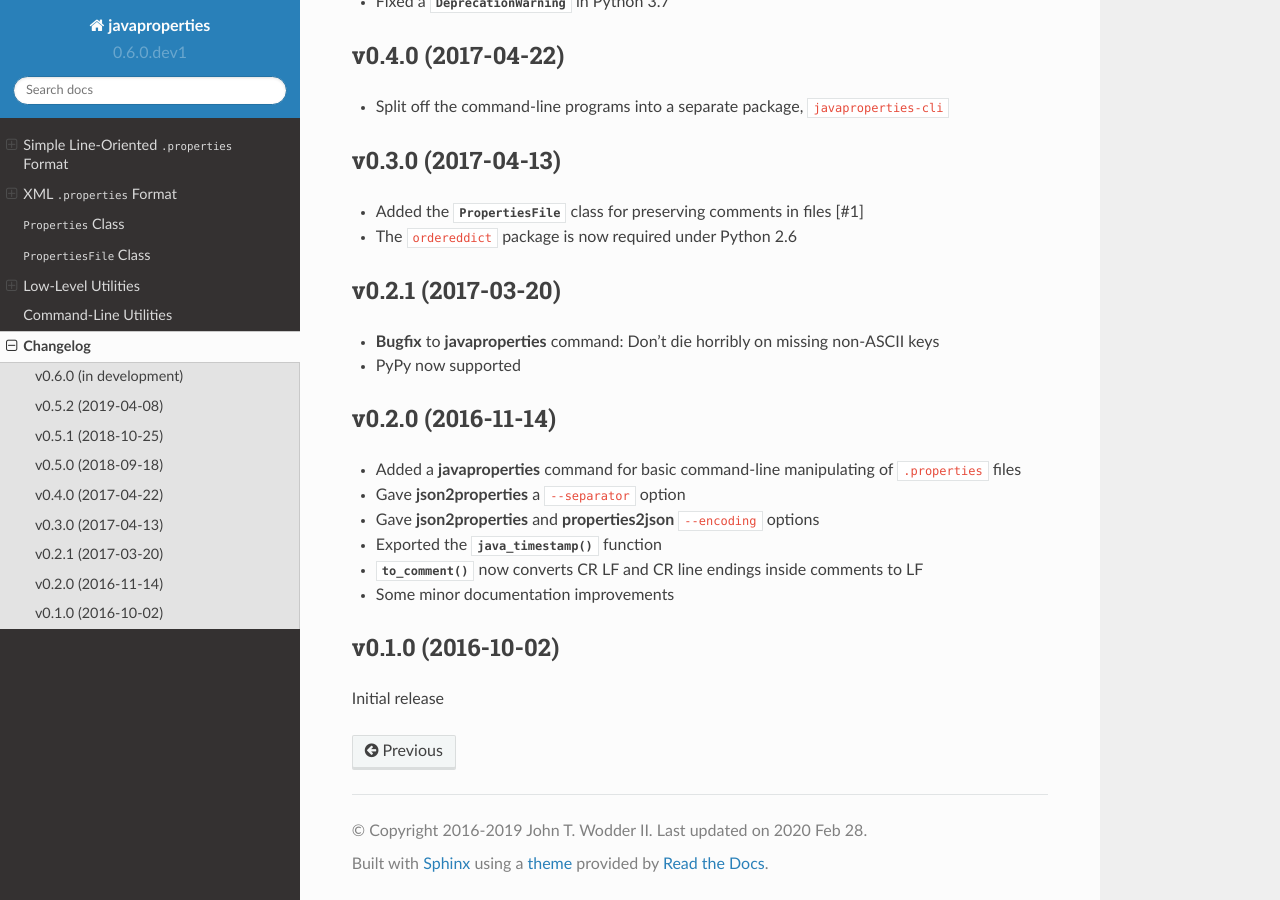
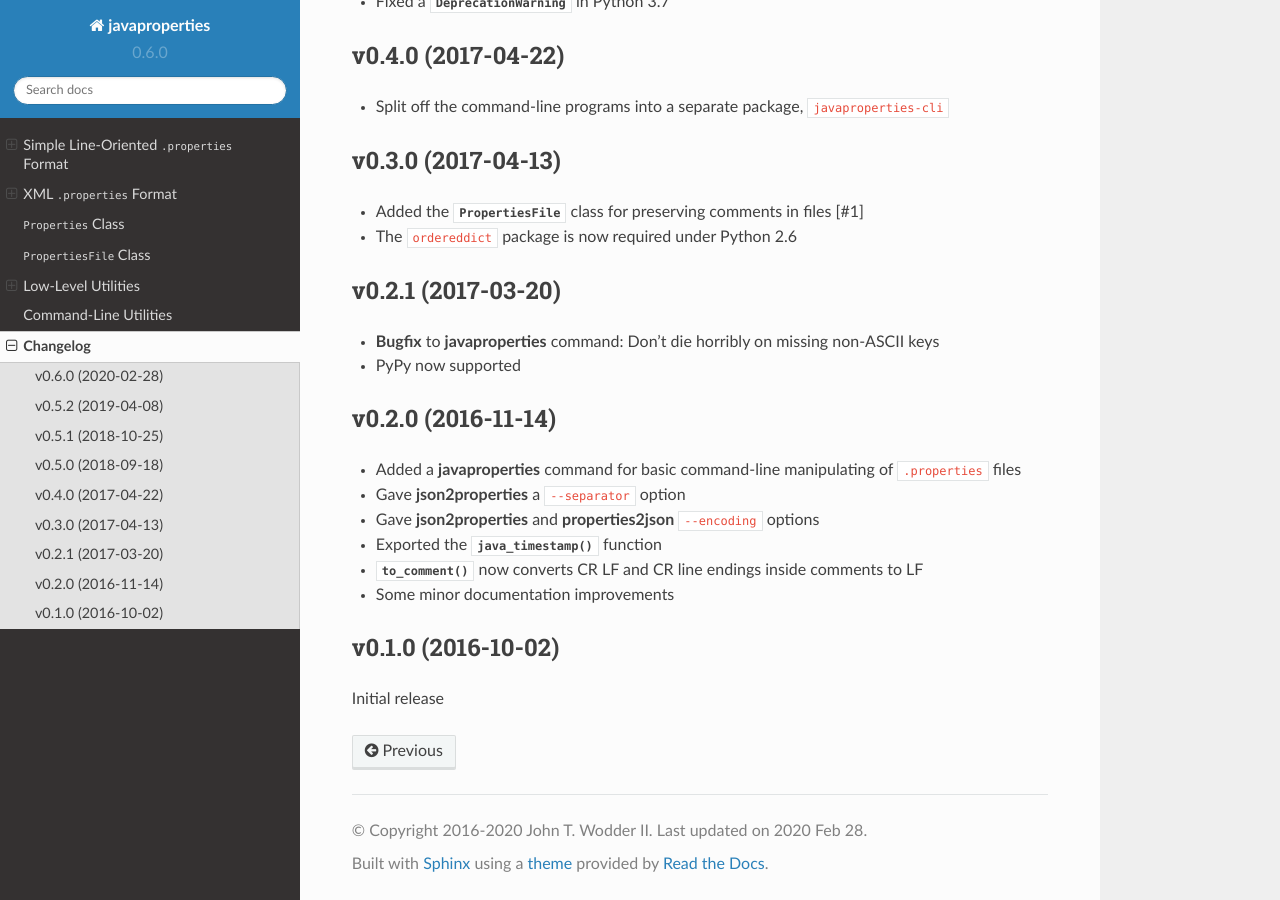
Before and after one commit to jwodder/javaproperties, a Sphinx documentation site: the page built from docs/changelog.rst, in a window 1280 px wide and 900 px high, scrolled down 932 px. Built offline with Sphinx 7.4.7 and the Read the Docs theme 2.0.0, drawn with Linux system fonts in a browser that asks for light colours; some of the changed text lies outside the part shown.

Commit message:
v0.6.0 — `ensure_ascii`
- Include changelog in the Read the Docs site
- Support Python 3.8
- When dumping a value that begins with more than one space, only escape the first space in order to better match Java's behavior
- Gave `dump()`, `dumps()`, `escape()`, and `join_key_value()` an `ensure_ascii` parameter for optionally not escaping non-ASCII characters in output
- Gave `dump()` and `dumps()` an `ensure_ascii_comments` parameter for controlling what characters in the `comments` parameter are escaped
- Gave `to_comment()` an `ensure_ascii` parameter for controlling what characters are escaped
- Added a custom encoding error handler `'javapropertiesreplace'` that encodes invalid characters as `\uXXXX` escape sequences

```diff
--- a/docs/changelog.rst
+++ b/docs/changelog.rst
@@ -3,8 +3,8 @@
 Changelog
 =========
 
-v0.6.0 (in development)
------------------------
+v0.6.0 (2020-02-28)
+-------------------
 - Include changelog in the Read the Docs site
 - Support Python 3.8
 - When dumping a value that begins with more than one space, only escape the
--- a/docs/conf.py
+++ b/docs/conf.py
@@ -2,7 +2,7 @@
 
 project   = 'javaproperties'
 author    = 'John T. Wodder II'
-copyright = '2016-2019 John T. Wodder II'
+copyright = '2016-2020 John T. Wodder II'
 
 extensions = [
     'sphinx.ext.autodoc',
--- a/javaproperties/__init__.py
+++ b/javaproperties/__init__.py
@@ -20,7 +20,7 @@
                         to_comment
 from .xmlprops  import load_xml, loads_xml, dump_xml, dumps_xml
 
-__version__      = '0.6.0.dev1'
+__version__      = '0.6.0'
 __author__       = 'John Thorvald Wodder II'
 __author_email__ = 'javaproperties@varonathe.org'
 __license__      = 'MIT'
```
Also changed, not shown: CHANGELOG.md (+2 -2 lines), 1 other file.
